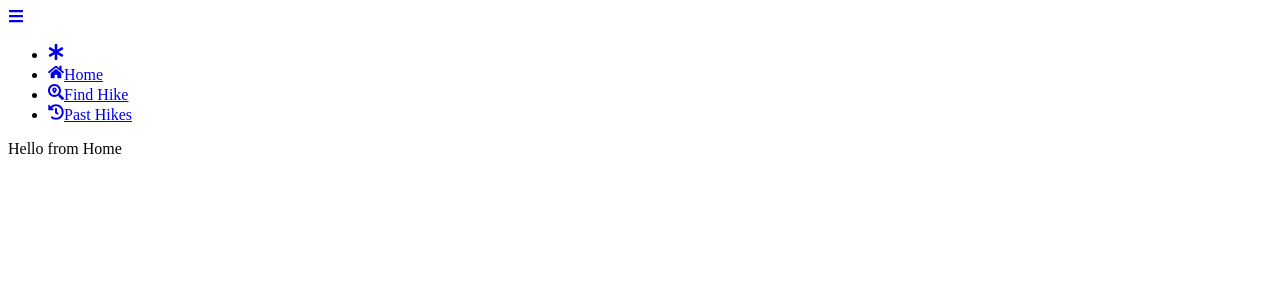
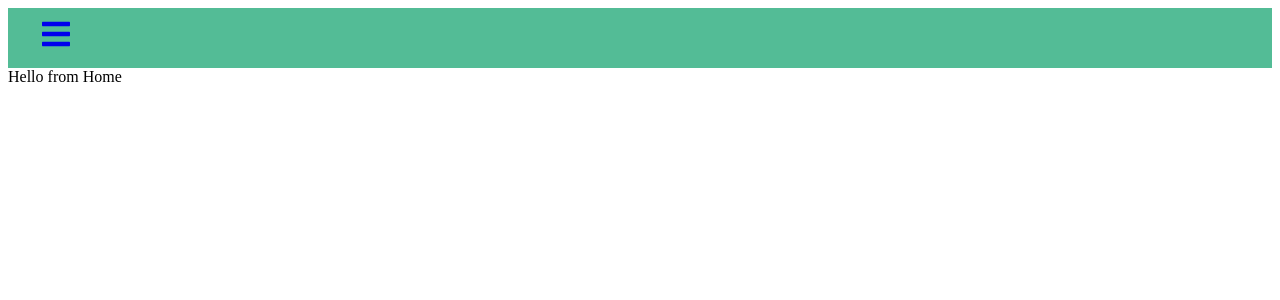
Before and after one commit to Clatrobe00/hike-tracker, a React (Create React App) app in the folder client/: page / in a window 1280 px wide. Shown: the top 300 px of the page. Built offline with nearby package versions, Linux system fonts and the light colour scheme.

Commit message:
add Navbar styling

```diff
--- a/client/src/components/Navbar/Navbar.css
+++ b/client/src/components/Navbar/Navbar.css
@@ -0,0 +1,34 @@
+.navbar {
+    background-color: #53bc96;
+    height: 60px;
+    font-size: 2rem;
+    justify-content: start;
+    align-items: center;
+    display: flex;
+
+}
+
+.nav-menu {
+    background-color: #53bc96;
+    height: 100vh;
+    width: 250px;
+    display: flex;
+    justify-content: center;
+    position: fixed;
+    left: -100%;
+    transition: 500ms
+}
+
+.nav-menu.active {
+    left: 0;
+    transition: 300ms;
+}
+
+.menu-bars {
+    margin-left: 2rem;
+}
+
+.nav-item {
+    display: flex;
+    justify-content: start;
+}
--- a/client/src/components/Navbar/Navbar.js
+++ b/client/src/components/Navbar/Navbar.js
@@ -2,6 +2,7 @@ import React, { useState } from 'react';
 import { Link } from 'react-router-dom';
 import { FaBars, FaAsterisk } from "react-icons/fa";
 import Data from './NavbarItems';
+import './Navbar.css';
 
 const Navbar = () => {
 
@@ -11,8 +12,8 @@ const Navbar = () => {
 
     return (
         <>
-            <div className="bars">
-                <Link to="#">
+            <div className="navbar">
+                <Link to="#" className="menu-bars">
                     <FaBars onClick={toggleSidebar}/>
                 </Link>
             </div>
```
